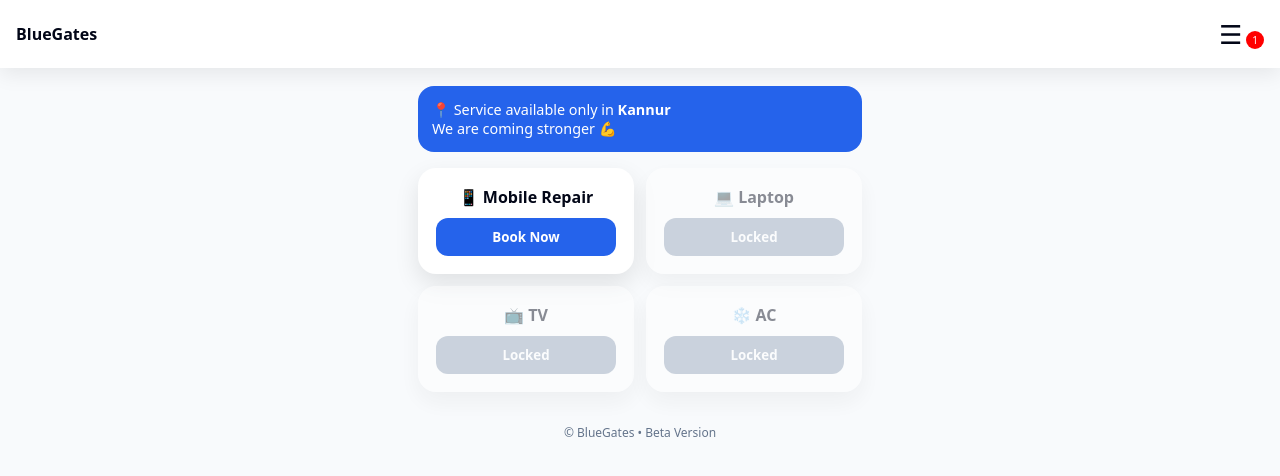
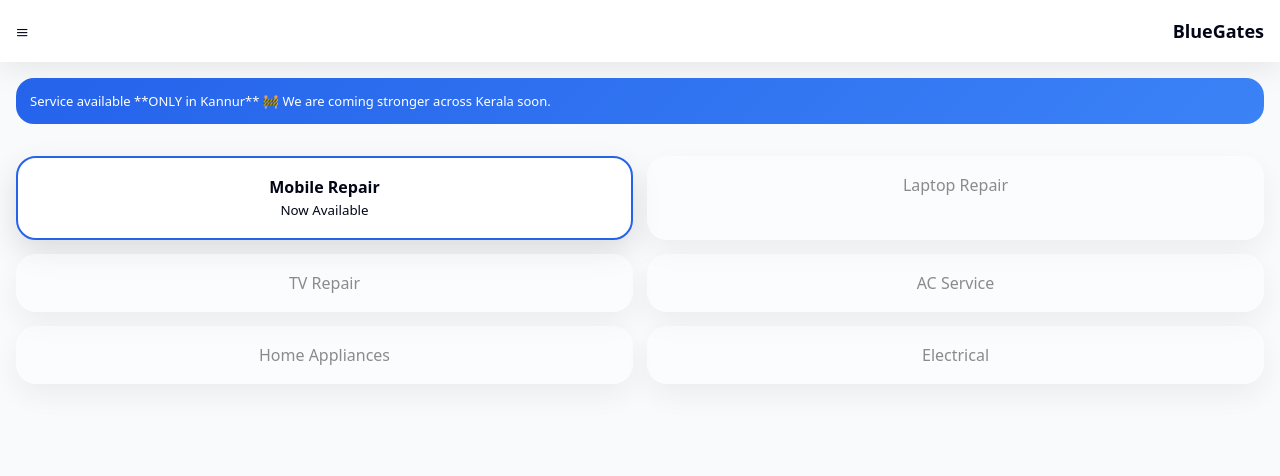
Before and after one commit to blue-gates/BlueGates, a plain HTML site: page index.html in a window 1280 px wide. Drawn offline with Linux system fonts and the light colour scheme.

Commit message:
Update index.html

```diff
--- a/index.html
+++ b/index.html
@@ -20,175 +20,156 @@
   --card:#0f172a;
   --text:#f8fafc;
   --muted:#94a3b8;
-  --accent:#38bdf8;
+  --accent:#3b82f6;
 }
 
-*{box-sizing:border-box;font-family:system-ui}
+*{box-sizing:border-box;font-family:system-ui,Roboto}
 body{margin:0;background:var(--bg);color:var(--text);transition:.3s}
 
-header{
+/* TOP BAR */
+.topbar{
   display:flex;
   justify-content:space-between;
   align-items:center;
   padding:16px;
   background:var(--card);
-  box-shadow:0 6px 20px rgba(0,0,0,.08);
+  box-shadow:0 8px 30px rgba(0,0,0,.08);
 }
-.menu-btn{
-  font-size:26px;
-  cursor:pointer;
-}
-.badge{
-  background:red;
-  color:#fff;
-  font-size:10px;
-  padding:2px 6px;
-  border-radius:10px;
-  margin-left:4px;
-}
+.menu-btn{font-size:22px;cursor:pointer}
+.logo{font-weight:800;font-size:18px}
 
+/* MENU */
 .menu{
-  position:absolute;
+  position:fixed;
   top:70px;
   right:16px;
-  width:230px;
   background:var(--card);
+  width:220px;
   border-radius:18px;
   box-shadow:0 20px 40px rgba(0,0,0,.25);
   padding:14px;
   display:none;
   animation:drop .3s ease;
+  z-index:99;
 }
 @keyframes drop{
   from{opacity:0;transform:translateY(-10px)}
   to{opacity:1;transform:translateY(0)}
 }
-.menu button{
-  width:100%;
-  margin:6px 0;
+.menu-item{
   padding:10px;
-  border:none;
   border-radius:12px;
-  background:var(--bg);
-  color:var(--text);
-  font-weight:600;
+  font-size:14px;
+  cursor:pointer;
+}
+.menu-item:hover{background:rgba(0,0,0,.05)}
+.toggle{float:right}
+
+/* NOTICE */
+.notice{
+  margin:16px;
+  padding:14px;
+  background:linear-gradient(135deg,#2563eb,#3b82f6);
+  color:#fff;
+  border-radius:18px;
+  font-size:13px;
 }
 
-.container{
-  padding:18px;
-  max-width:480px;
-  margin:auto;
-}
-.notice{
-  background:var(--accent);
-  color:#fff;
-  padding:14px;
-  border-radius:16px;
-  margin-bottom:16px;
-  font-size:.9rem;
-}
-
+/* SERVICES */
+.container{padding:16px}
 .services{
   display:grid;
   grid-template-columns:repeat(2,1fr);
-  gap:12px;
+  gap:14px;
 }
-.service{
+.card{
   background:var(--card);
+  border-radius:20px;
   padding:18px;
-  border-radius:18px;
   text-align:center;
-  box-shadow:0 10px 25px rgba(0,0,0,.1);
+  box-shadow:0 12px 30px rgba(0,0,0,.12);
+  transition:.25s;
 }
-.locked{
+.card.active{border:2px solid var(--accent);cursor:pointer}
+.card.locked{
   opacity:.45;
+  filter:grayscale(1);
 }
-.service button{
-  margin-top:10px;
-  padding:10px;
-  width:100%;
+
+/* POPUP */
+.popup{
+  position:fixed;
+  inset:0;
+  background:rgba(0,0,0,.6);
+  display:none;
+  align-items:center;
+  justify-content:center;
+  z-index:999;
+}
+.popup-box{
+  background:var(--card);
+  padding:24px;
+  border-radius:22px;
+  text-align:center;
+  width:260px;
+}
+.popup-box button{
+  margin-top:14px;
+  padding:10px 18px;
   border:none;
-  border-radius:12px;
+  border-radius:14px;
   background:var(--accent);
   color:#fff;
   font-weight:700;
-}
-.locked button{
-  background:#94a3b8;
-}
-
-.popup{
-  position:fixed;
-  inset:0;
-  background:rgba(0,0,0,.4);
-  display:none;
-  align-items:center;
-  justify-content:center;
-}
-.popup div{
-  background:var(--card);
-  padding:22px;
-  border-radius:18px;
-  text-align:center;
-  max-width:260px;
-}
-
-footer{
-  text-align:center;
-  padding:14px;
-  font-size:.75rem;
-  color:var(--muted);
 }
 </style>
 </head>
 
 <body>
-<header>
-  <strong>BlueGates</strong>
-  <div class="menu-btn" onclick="toggleMenu()">☰<span class="badge">1</span></div>
-</header>
 
-<div class="menu" id="menu">
-  <button onclick="toggleTheme()">🌗 Theme Toggle</button>
-  <button onclick="showUpdate()">🔔 Updates</button>
-  <button onclick="alert('Privacy policy coming soon')">🔒 Privacy Policy</button>
+<!-- TOP -->
+<div class="topbar">
+  <div class="menu-btn" onclick="toggleMenu()">≡</div>
+  <div class="logo">BlueGates</div>
 </div>
 
+<!-- MENU -->
+<div class="menu" id="menu">
+  <div class="menu-item">
+    Dark Theme
+    <input type="checkbox" class="toggle" onchange="toggleTheme()">
+  </div>
+  <div class="menu-item" onclick="showNotification()">Updates <strong style="color:red">●</strong></div>
+  <div class="menu-item" onclick="alert('Privacy Policy coming soon')">Privacy Policy</div>
+</div>
+
+<!-- NOTICE -->
+<div class="notice">
+Service available **ONLY in Kannur** 🚧
+We are coming stronger across Kerala soon.
+</div>
+
+<!-- SERVICES -->
 <div class="container">
-  <div class="notice">
-    📍 Service available only in <b>Kannur</b><br>
-    We are coming stronger 💪
-  </div>
-
   <div class="services">
-    <div class="service">
-      <strong>📱 Mobile Repair</strong>
-      <button onclick="alert('Booking enabled (WhatsApp / Firebase next)')">Book Now</button>
+    <div class="card active" onclick="book()">
+      <strong>Mobile Repair</strong><br>
+      <small>Now Available</small>
     </div>
 
-    <div class="service locked">
-      <strong>💻 Laptop</strong>
-      <button onclick="comingSoon()">Locked</button>
-    </div>
-
-    <div class="service locked">
-      <strong>📺 TV</strong>
-      <button onclick="comingSoon()">Locked</button>
-    </div>
-
-    <div class="service locked">
-      <strong>❄️ AC</strong>
-      <button onclick="comingSoon()">Locked</button>
-    </div>
+    <div class="card locked" onclick="comingSoon()">Laptop Repair</div>
+    <div class="card locked" onclick="comingSoon()">TV Repair</div>
+    <div class="card locked" onclick="comingSoon()">AC Service</div>
+    <div class="card locked" onclick="comingSoon()">Home Appliances</div>
+    <div class="card locked" onclick="comingSoon()">Electrical</div>
   </div>
 </div>
 
-<footer>© BlueGates • Beta Version</footer>
-
+<!-- POPUP -->
 <div class="popup" id="popup">
-  <div>
-    <h3>🚧 Coming Soon</h3>
-    <p>Service launching soon in all Kerala</p>
+  <div class="popup-box">
+    <strong>Coming Soon</strong>
+    <p>This service will be available in next update.</p>
     <button onclick="closePopup()">OK</button>
   </div>
 </div>
@@ -207,9 +188,13 @@
 function closePopup(){
   document.getElementById('popup').style.display='none';
 }
-function showUpdate(){
-  alert("📢 Service now available only in Kannur.\nWe are coming stronger 💪");
+function showNotification(){
+  alert("This app service is now available only in Kannur. We are coming stronger!");
+}
+function book(){
+  alert("Mobile Repair booking enabled (Kannur only)");
 }
 </script>
+
 </body>
 </html>
```
